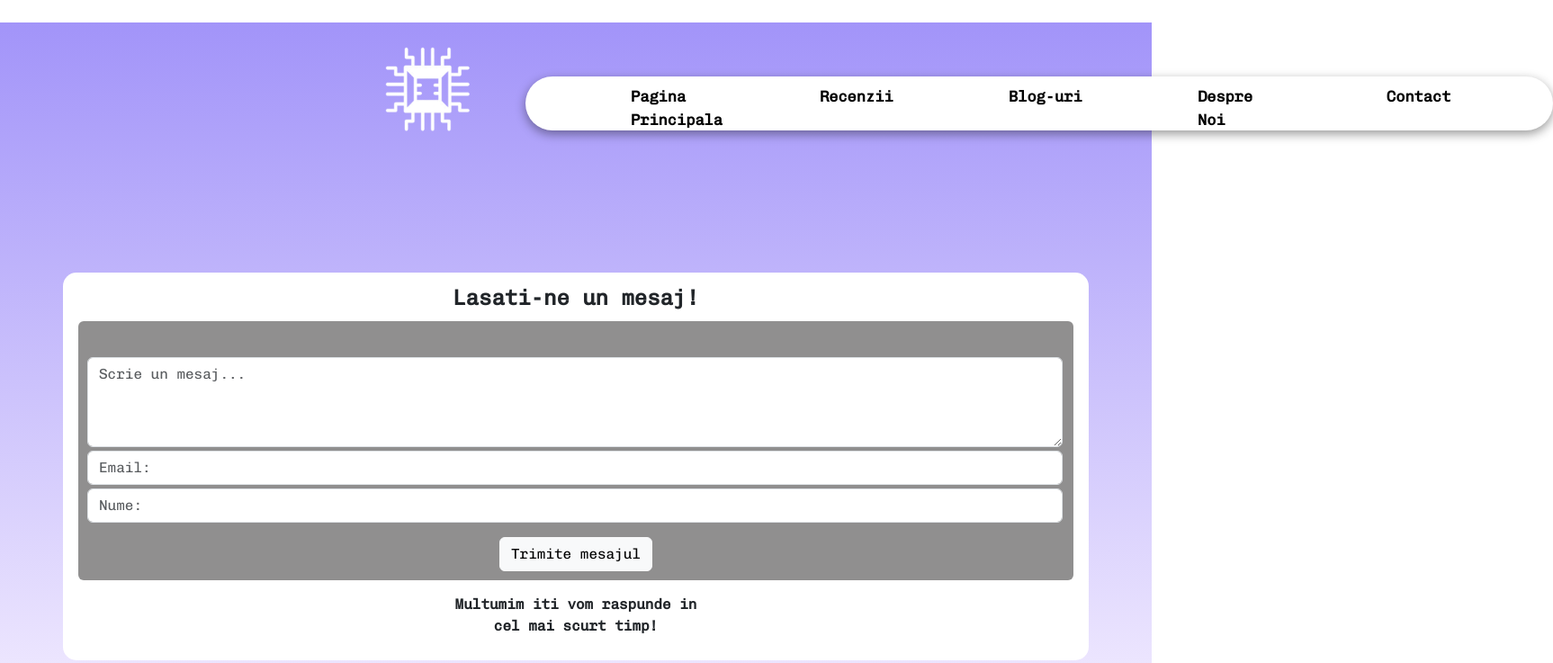
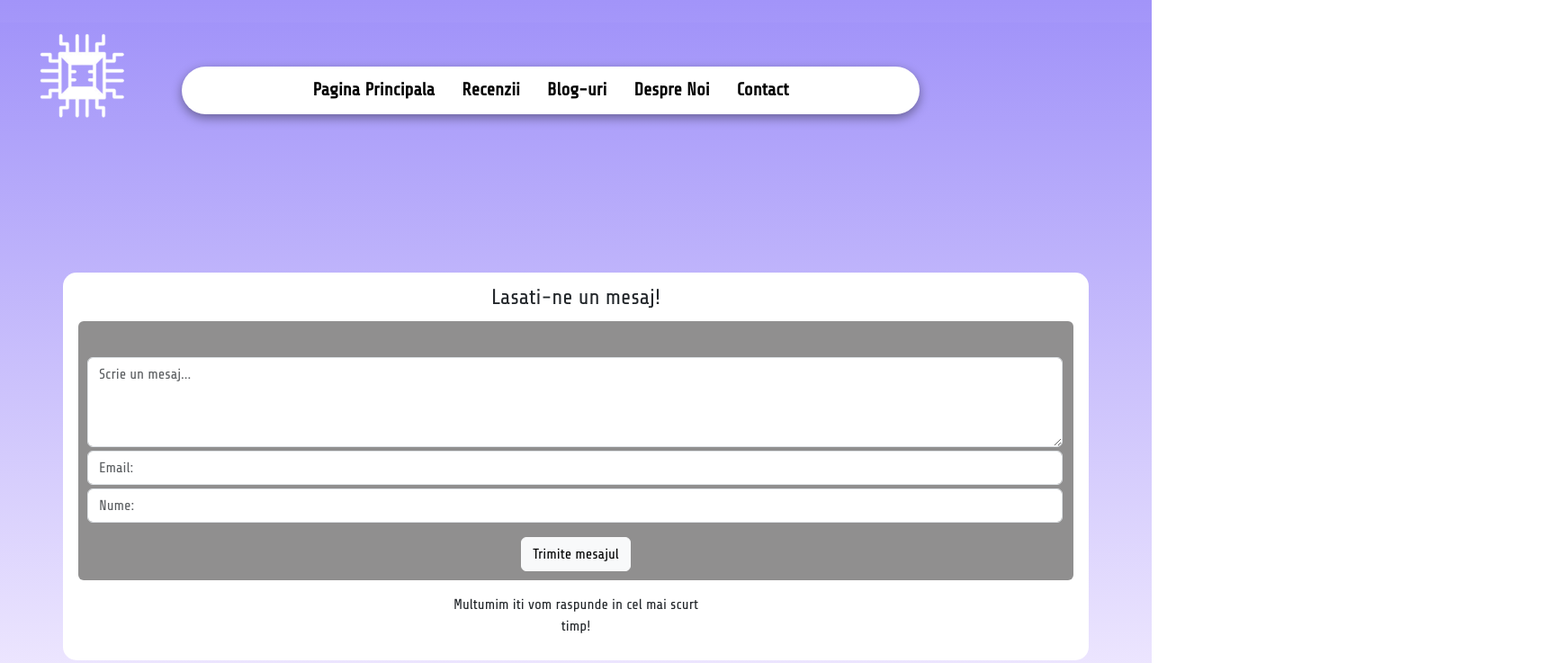
Before and after one commit to Vlad015/proiect, a plain HTML site: page contact.html in a window 1280 px wide. Shown: the top 737 px of the page at 90% size, 1726 px wide, since content can reach past the window. Drawn offline with nearby package versions, Linux system fonts and the light colour scheme.

Commit message:
Navbar reparat

```diff
--- a/0css/contact.css
+++ b/0css/contact.css
@@ -1,6 +1,7 @@
 * {
-  font-family: "ChivoMono";
-  font-weight: bold;
+  margin: 0;
+  padding: 0;
+  box-sizing: border-box;
 }
 @font-face {
   font-family: "ShareTech";
@@ -15,16 +16,20 @@
   font-weight: normal;
   font-style: normal;
 }
-.outer {
-  height: 100vh;
-  background: linear-gradient(to bottom, #a294f9, #f5efff) no-repeat;
+.navbar {
+  justify-content: center !important; /* Folosește !important dacă regula este suprascrisă de alte reguli */
+  height: 53px;
+}
+
+html, body {
+  margin: 0;
+  padding: 0;
+  min-height: 100%;
+  font-family: "ShareTech", sans-serif !important;
+  background: linear-gradient(to bottom, #a294f9, #f5efff);
+  background-repeat: no-repeat;
   background-attachment: fixed;
-  background-repeat: no-repeat;
   background-size: cover;
-
-}
-.img{
-  font-size: 10%;
 }
 .container {
   margin-top: 10%;
@@ -39,19 +44,7 @@
  background-color: #908F8F;
  display: block;
 }
-.topnav {
-  display: none;
-}
-img{
-  height: 150px;
-}
-.navbarM{
-  padding-top: 30px;
-  display: flex;
-  height: 10%;
-  border-radius: 25px;
-  width: 50%;
-}
+
 #frame2 {
   height: 80%;
   margin: 5px;
@@ -142,54 +135,7 @@ footer {
   display: none;
 
 }
-.nav-container {
-  position: relative;
-  display: flex;
-  justify-content: center;
-  align-items: center;
-  width: 100%;
-  padding: 2%;
-}
-.navbarM {
-  display: flex;
-  margin: auto;
-  align-items: center;
-  height: 150px;
-  margin-right: 20%;
-}
-.navbar1 {
-  display: flex;
-  position: relative;
-  background-color: #ffffff;
-  border-radius: 40px;
-  padding: 30px;
-  height: 50%;
-  margin-right: 20%;
-  box-shadow: 0 4px 12px rgba(0, 0, 0, 0.4);
-}
 
-.navbar1 ul {
-  display: flex;
-}
-
-.navbar1 li {
-  display: flex;
-  margin: 0 55px;
-}
-
-.navbar1 a {
-  text-decoration: none;
-  color: #000;
-  font-weight: bold;
-  font-size: 17px;
-  margin-top: -20px;
-  width: 100px;
-  display: flex;
-}
-
-.navbar1 a:hover {
-  color: #a294f9;
-}
 #mesaj{
   height: 100px;
   width: 98%;
@@ -203,6 +149,54 @@ footer {
 #name{
   width: 98%;
   margin-left: 10px;
+}
+/* Logo */
+#logo img {
+  max-width: 200px;
+}
+
+/* Top navigation menu */
+.topnav {
+  background-color: #333;
+  width: 100%;
+  display: flex;
+  justify-content: space-between;
+}
+
+/* Hidden links container */
+#myLinks {
+  display: none;
+  flex-direction: column;
+  background-color: #333;
+  width: 100%;
+  position: absolute;
+  top: 80px;
+  left: 0;
+  z-index: 1000;
+  text-align: center;
+}
+
+/* Links inside the menu */
+#myLinks a {
+  display: block;
+  color: white;
+  padding: 10px;
+  text-decoration: none;
+  font-size: 18px;
+  border-bottom: 1px solid #555;
+}
+
+#myLinks a:hover {
+  background-color: #555;
+  border-radius: 5px;
+}
+
+/* Hamburger icon */
+.icon {
+  cursor: pointer;
+  color: white;
+  font-size: 50px;
+  margin-right: 5%;
 }
 
 /* Responsive behavior */
@@ -312,7 +306,7 @@ footer {
   .nav-container {
     position: relative;
     display: flex;
-    justify-content: center;
+    justify-content: center !important;
     align-items: center;
     width: 100%;
     padding: 2%;
@@ -381,7 +375,7 @@ footer {
   .nav-container {
     position: relative;
     display: flex;
-    justify-content: center;
+    justify-content: center !important;
     align-items: center;
     width: 100%;
     padding: 2%;
--- a/0css/desprenoi.css
+++ b/0css/desprenoi.css
@@ -47,12 +47,6 @@ html, body {
 .titlu-pagina h1 {
     font-size: 40px;
     margin: 0;
-}
-
-.logo{
-    position: relative;
-    width: 50%;
-    top: 999999999px;
 }
 
 .content{
@@ -108,11 +102,6 @@ html, body {
   .logo {
     left: 5px;
     top: -30px;
-  }
-
-  .logo img {
-    width: 200px;
-    height: auto;
   }
 
   .navbarM {
--- a/0css/reviewuristyle.css
+++ b/0css/reviewuristyle.css
@@ -51,16 +51,8 @@ html, body {
 }
 
 /* Logo */
-.logo {
-    position: absolute;
-    left: 5px;
-    top: -30px;
-}
 
-.logo img {
-    width: 200px;
-    height: auto;
-}
+
 
 /* Navbar */
 .navbar {
@@ -420,8 +412,8 @@ footer {
 
   .navbar {
     display: flex;
-    justify-content: center;
-    align-items: center;
+    justify-content: center !important;
+    align-items: center !important;
     background-color: #ffffff;
     border-radius: 30px;
     padding: 15px 40px;
--- a/contact.html
+++ b/contact.html
@@ -20,7 +20,6 @@
 
   </head>
   <body>
-    <div class="outer">
       <!-- Top Navigation Menu -->
       <div class="topnav">
         <a href="/index.html" class="active"
@@ -39,14 +38,13 @@
           <i class="fa fa-bars"></i>
         </a>
       </div>
+
       <div class="navbarM">
-
         <div class="logo">
-               <img src="/2images/logo alb 1.png" alt="Logo">
+          <img src="/2images/logo alb 1.png" alt="Logo" />
         </div>
 
-               <nav class="navbar1">
-
+        <nav class="navbar">
           <ul>
             <li><a href="/index.html">Pagina Principala</a></li>
             <li><a href="/reviewuri.html">Recenzii</a></li>
@@ -55,7 +53,6 @@
             <li><a href="/contact.html">Contact</a></li>
           </ul>
         </nav>
-
       </div>
 
       <div class="container">
@@ -97,6 +94,5 @@
             </ul>
         </div>
     </footer>
-    </div>
   </body>
 </html>
```
Also changed, not shown: desprenoi.html (+2 -1 lines), index.html (+23 -15 lines), reviewuri.html (+5 -2 lines). Lines whose indentation alone changed are shown as unchanged.
